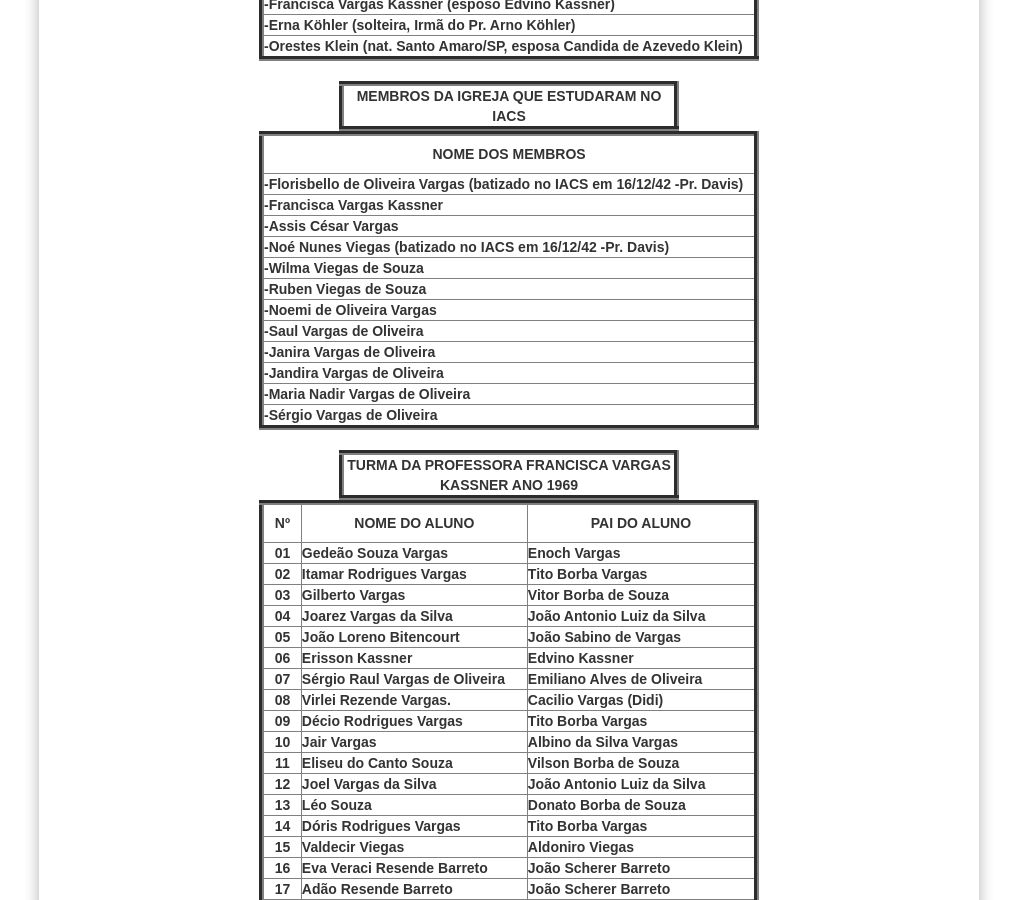
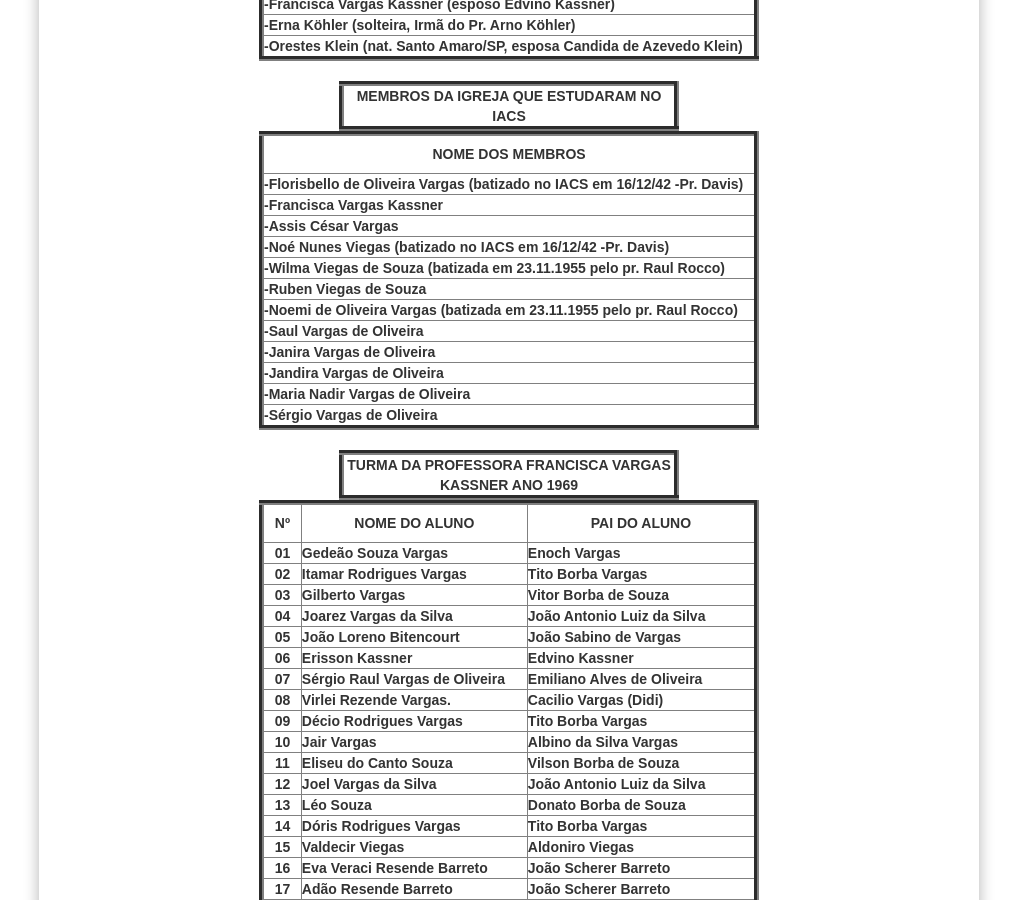
Before and after one commit to claudiovargas1955/claudiovargas1955.github.io, a Jekyll site: the page built from _pages/ensino-da-iasd-bosque.html, in a window 1280 px wide and 900 px high, scrolled down 1008 px. Shown: the whole window, without its empty margins (131-1148 px from the left). Built offline with Jekyll 4.4.1, drawn with Linux system fonts in a browser that asks for light colours; some web fonts are replaced.

Commit message:
Update ensino-da-iasd-bosque.html

```diff
--- a/_pages/ensino-da-iasd-bosque.html
+++ b/_pages/ensino-da-iasd-bosque.html
@@ -196,7 +196,7 @@ tr:hover{
         </tr>
 
          <tr>
-           <td align="left" width="300px"><b>-Wilma Viegas de Souza</b></td>
+           <td align="left" width="300px"><b>-Wilma Viegas de Souza (batizada em 23.11.1955 pelo pr. Raul Rocco)</b></td>
 
         </tr>
 
@@ -210,7 +210,7 @@ tr:hover{
          <div class="brasileira" align="center">
 
           <tr>
-           <td align="left" width="300px"><b>-Noemi de Oliveira Vargas</b></td>
+           <td align="left" width="300px"><b>-Noemi de Oliveira Vargas (batizada em 23.11.1955 pelo pr. Raul Rocco)</b></td>
 
         </tr>
 
```
